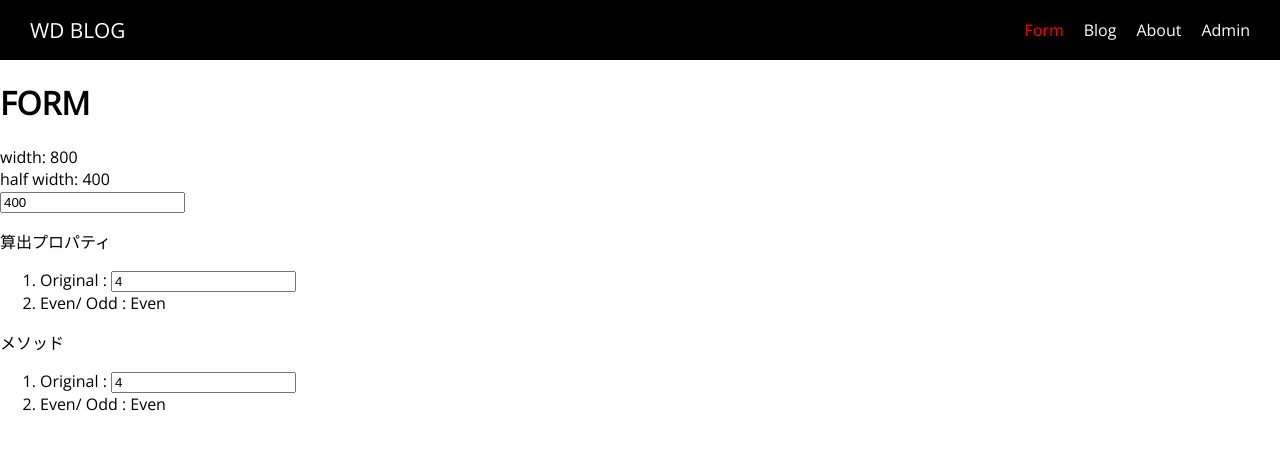
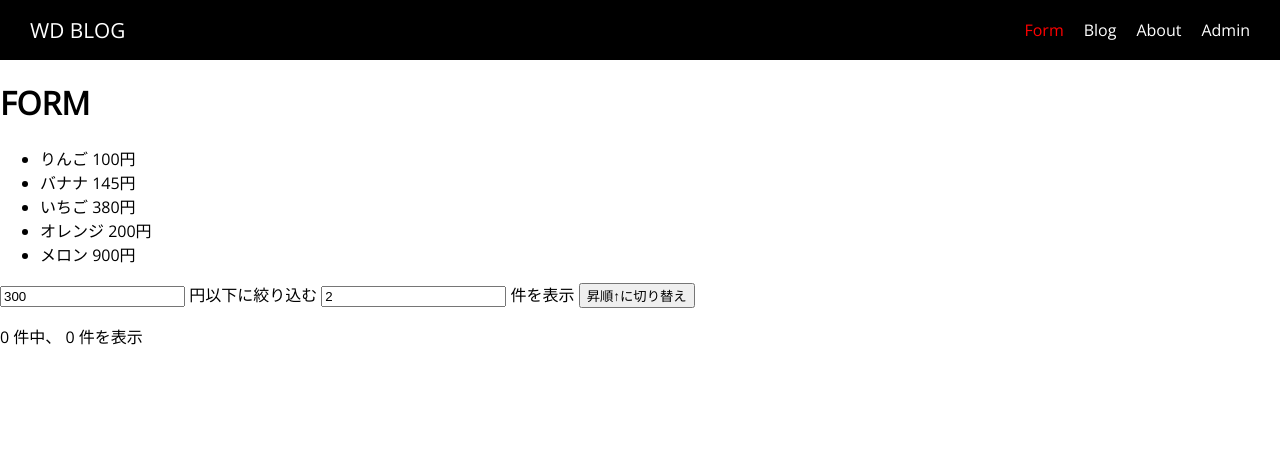
Before and after one commit to hananina/nuxt-blog, a Nuxt app: page /form in a window 1280 px wide. Shown: the top 450 px of the page. Built offline with nearby package versions, Linux system fonts and the light colour scheme.

Commit message:
lodashとsortを追加

```diff
--- a/package.json
+++ b/package.json
@@ -11,6 +11,7 @@
     "generate": "nuxt generate"
   },
   "dependencies": {
+    "lodash": "^4.17.21",
     "nuxt": "^1.0.0"
   },
   "devDependencies": {
--- a/pages/form/index.vue
+++ b/pages/form/index.vue
@@ -2,60 +2,67 @@
   <div class="form-page">
     <h1>FORM</h1>
     <form action=""></form>
-
-    <div>width: {{ width }}</div>
-    <div>half width: {{ halfWidth }}</div>
-    <input type="text" v-model.numver="halfWidth" />
-
-    <p>算出プロパティ</p>
-    <ol>
-      <li>Original : <input type="text" v-model="computedNumber" /></li>
-      <li>Even/ Odd : {{ computedResult }}</li>
-    </ol>
-    <p>メソッド</p>
-    <ol>
-      <li>Original : <input type="text" v-model="methodNumber" /></li>
-      <li>Even/ Odd : {{ methodResult() }}</li>
-    </ol>
+    <ul>
+      <li v-for="item in list" :key="item.id">
+        {{ item.name }} {{ item.price }}円
+      </li>
+    </ul>
+    <input v-model.number="budget" /> 円以下に絞り込む
+    <input v-model.number="limit" /> 件を表示
+    <button :click="(sortedByAsc = !sortedByAsc)">
+      {{ sortedByAsc ? "降順↓へ切り替え" : "昇順↑に切り替え" }}
+    </button>
+    <p>
+      {{ matchedBudgetItems.length }} 件中、 {{ limitedItems.length }} 件を表示
+    </p>
+    <ul>
+      <li v-for="item in filteredList" :key="item.id">
+        {{ item.name }} {{ item.price }} 円
+      </li>
+    </ul>
   </div>
 </template>
 
 <script>
+import _ from "lodash";
+
 export default {
   data() {
     return {
-      width: 800,
-      height: 500,
-      computedNumber: 4,
-      methodNumber: 4
+      sortedByAsc: false,
+      budget: 300,
+      limit: 2,
+      list: [
+        { id: 1, name: "りんご", price: 100 },
+        { id: 2, name: "バナナ", price: 145 },
+        { id: 3, name: "いちご", price: 380 },
+        { id: 4, name: "オレンジ", price: 200 },
+        { id: 5, name: "メロン", price: 900 }
+      ]
     };
   },
   computed: {
-    halfWidth: {
-      get: function() {
-        return this.width / 2;
-      },
-      set: function(val) {
-        this.width = val * 2;
-      }
+    matchedBudgetItems: function() {
+      return this.list.filter(item => {
+        item.price <= this.budget;
+      }, this);
     },
-    halfHeight: function() {
-      return this.height / 2;
+    sortedItems: function() {
+      return _.orderBy(
+        this.matchedBudgetItems,
+        "price",
+        this.sortedByAsc ? "asc" : "desc"
+      );
     },
-    computedResult: {
-      get() {
-        return this.computedNumber % 2 === 0 ? "Even" : "Odd";
-      },
-      set() {
-        return (this.computedNumber = this.computedNumber);
-      }
+    limitedItems: function() {
+      return this.sortedItems.slice(0, this.limit);
+    },
+
+    filteredList: function() {
+      return this.limitedItems;
     }
   },
-  methods: {
-    methodResult: function() {
-      return this.methodNumber % 2 === 0 ? "Even" : "Odd";
-    }
-  }
+  methods: {}
 };
 </script>
 
```
Also changed, not shown: 1 other file (tests, documents, lock files or other folders).
